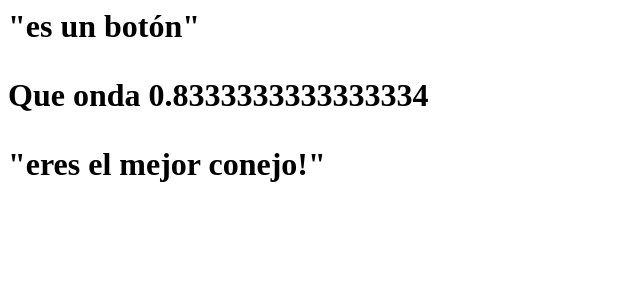
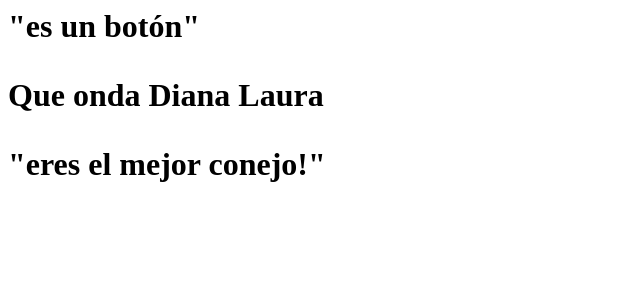
Before and after one commit to dianazavalaA/react-mqe6kr, a React (Create React App) app: page / in a window 1280 px wide. Shown: the top 300 px of the page, without its empty margins (0-640 px from the left). Built offline with nearby package versions, Linux system fonts and the light colour scheme.

Commit message:
1 file modified

```diff
--- a/src/index.js
+++ b/src/index.js
@@ -15,7 +15,9 @@ const Bunny = ()=>{
 
 
 const Saludo = () =>{
-  return <p> Que onda { 5/6 } </p>
+const name = 'Diana Laura';
+
+  return <p> Que onda { name } </p>
 }
 
 render (<App />, document.getElementById('root'))
```
